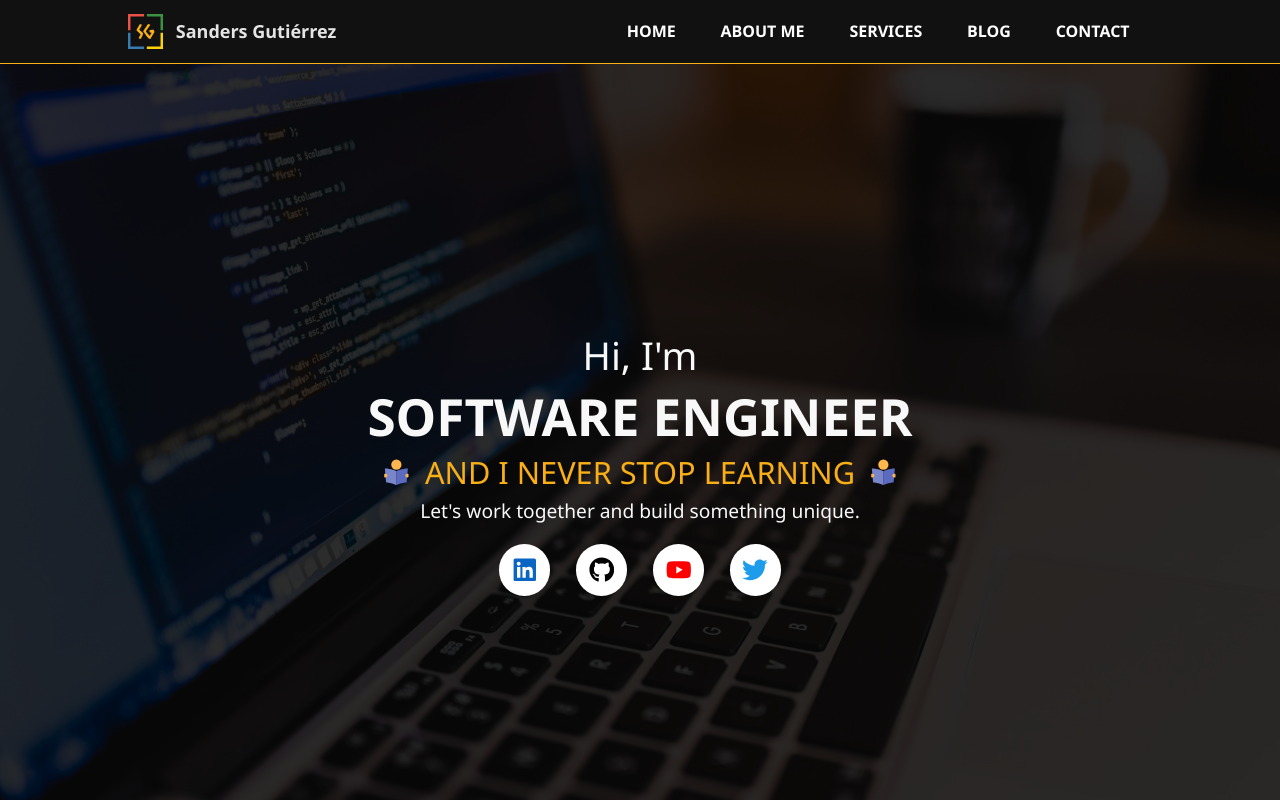
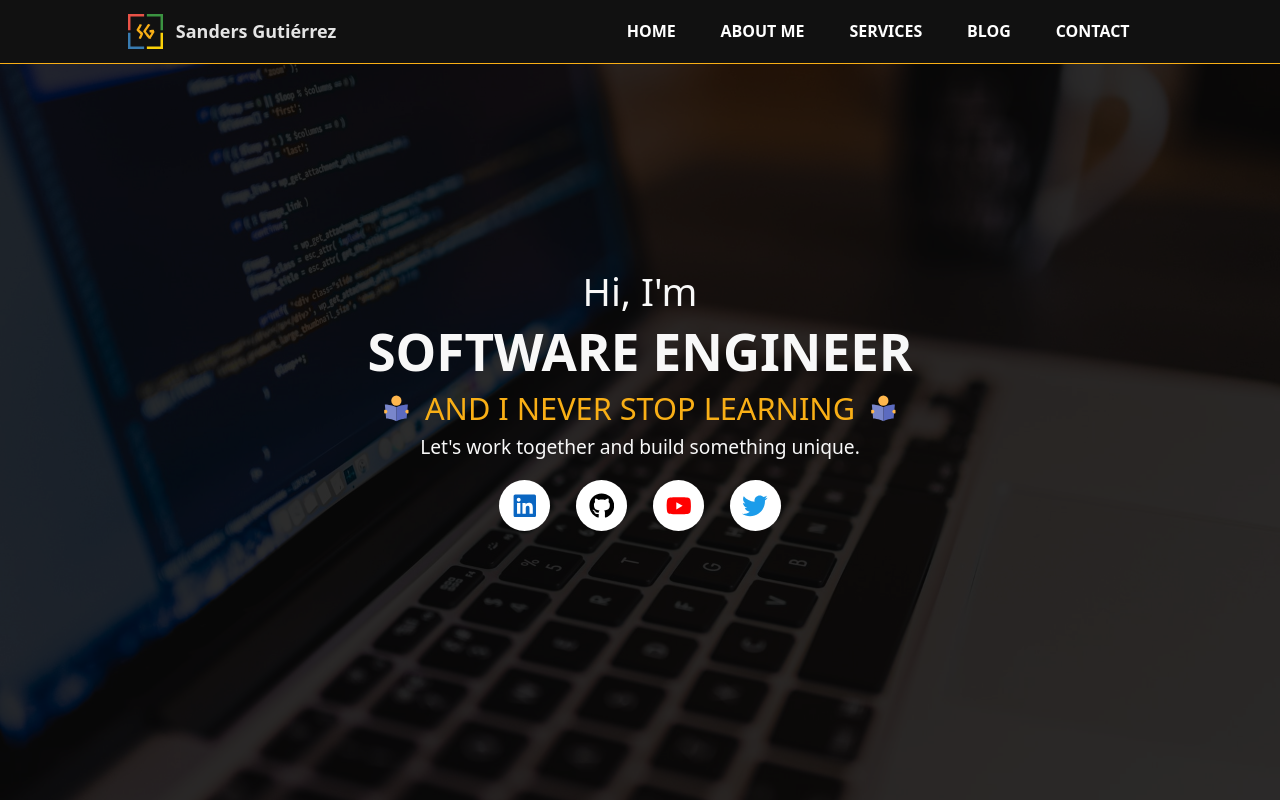
Before and after one commit to untalsanders/untalsanders.github.io, a Next.js app: page / in a window 1280 px wide. Shown: the top 800 px of the page. Built offline with nearby package versions, Linux system fonts and the light colour scheme; a web font is replaced by a local one.

Commit message:
feat: header fixed
Signed-off-by: Sanders Gutiérrez <ing.sanders@gmail.com>

```diff
--- a/src/components/Header.jsx
+++ b/src/components/Header.jsx
@@ -5,9 +5,11 @@ import styled from 'styled-components'
 
 const HeaderContainer = styled.header`
     background-color: #111;
+    border-bottom: 1px solid #f9af16;
     color: #e4e4e4;
     grid-row: 1;
-    border-bottom: 1px solid #f9af16;
+    position: fixed;
+    width: 100vw;
 `
 
 export function Header() {
--- a/src/components/Hero.jsx
+++ b/src/components/Hero.jsx
@@ -10,6 +10,7 @@ const HeroContainer = styled.div`
     background-size: cover;
     background-position: 50% 50%;
     background-attachment: fixed;
+    padding-top: 0 !important;
 `
 
 const HeroContent = styled.div`
--- a/src/components/Layout.jsx
+++ b/src/components/Layout.jsx
@@ -1,7 +1,6 @@
 'use strict'
 
-import { Footer, Header, Main } from '@/components'
-import { ScrollToUpButton } from '@/components/ScrollToUpButton'
+import { Footer, Header, Main, ScrollToUpButton } from '@/components'
 import Head from 'next/head'
 
 export function Layout({ children }) {
@@ -15,12 +14,10 @@ export function Layout({ children }) {
                 <link rel="icon" href="/favicon.ico" />
                 <title>Home | Sanders Gutiérrez</title>
             </Head>
-            <div className="app">
-                <Header />
-                <Main>{children}</Main>
-                <Footer />
-                <ScrollToUpButton />
-            </div>
+            <Header />
+            <Main>{children}</Main>
+            <Footer />
+            <ScrollToUpButton />
         </>
     )
 }
--- a/src/components/Main.jsx
+++ b/src/components/Main.jsx
@@ -4,6 +4,10 @@ import styled from 'styled-components'
 
 const MainContainer = styled.main`
     grid-row: 2;
+
+    & > * {
+        padding-top: 8rem;
+    }
 `
 
 export function Main(props) {
--- a/src/components/Navbar.jsx
+++ b/src/components/Navbar.jsx
@@ -3,7 +3,7 @@
 import Link from 'next/link'
 import { Wrapper } from './Common'
 import Image from 'next/image'
-import { useEffect, useState } from 'react'
+import { useState } from 'react'
 import { FaBars, FaTimes } from 'react-icons/fa'
 import styled from 'styled-components'
 
@@ -85,21 +85,10 @@ const MenuItem = styled(Link)`
 
 export function Navbar() {
     const [showMobileMenu, setShowMobileMenu] = useState(false)
-    const [shadow, setShadow] = useState(false)
 
     const handleClick = () => {
         setShowMobileMenu(!showMobileMenu)
     }
-
-    useEffect(() => {
-        window.addEventListener('scroll', () => {
-            if (window.screenY >= 90) {
-                setShadow(true)
-            } else[
-                setShadow(false)
-            ]
-        })
-    }, [])
 
     return (
         <NavbarContainer>
--- a/src/components/index.js
+++ b/src/components/index.js
@@ -8,3 +8,4 @@ export { Layout } from './Layout'
 export { Main } from './Main'
 export { Navbar } from './Navbar'
 export { Services } from './Services'
+export { ScrollToUpButton } from './ScrollToUpButton'
--- a/src/pages/_document.jsx
+++ b/src/pages/_document.jsx
@@ -2,7 +2,7 @@ import { Html, Head, Main, NextScript } from 'next/document'
 
 export default function Document() {
     return (
-        <Html lang="es">
+        <Html lang="en">
             <Head/>
             <body>
                 <Main />
--- a/src/styles/globals.scss
+++ b/src/styles/globals.scss
@@ -18,7 +18,7 @@ html {
 }
 
 body {
-    font-family: $font-family, 'Segoe UI', Tahoma, Geneva, Verdana, sans-serif;
+    font-family: $font-family, system-ui, 'Segoe UI', Tahoma, Geneva, Verdana, sans-serif;
     font-size: $font-size;
     font-weight: 400;
     min-height: 100vh;
@@ -44,7 +44,7 @@ video {
     object-fit: cover;
 }
 
-.app {
+#__next {
     display: grid;
     grid-template-rows: min-content auto min-content;
     min-height: 100vh;
```
